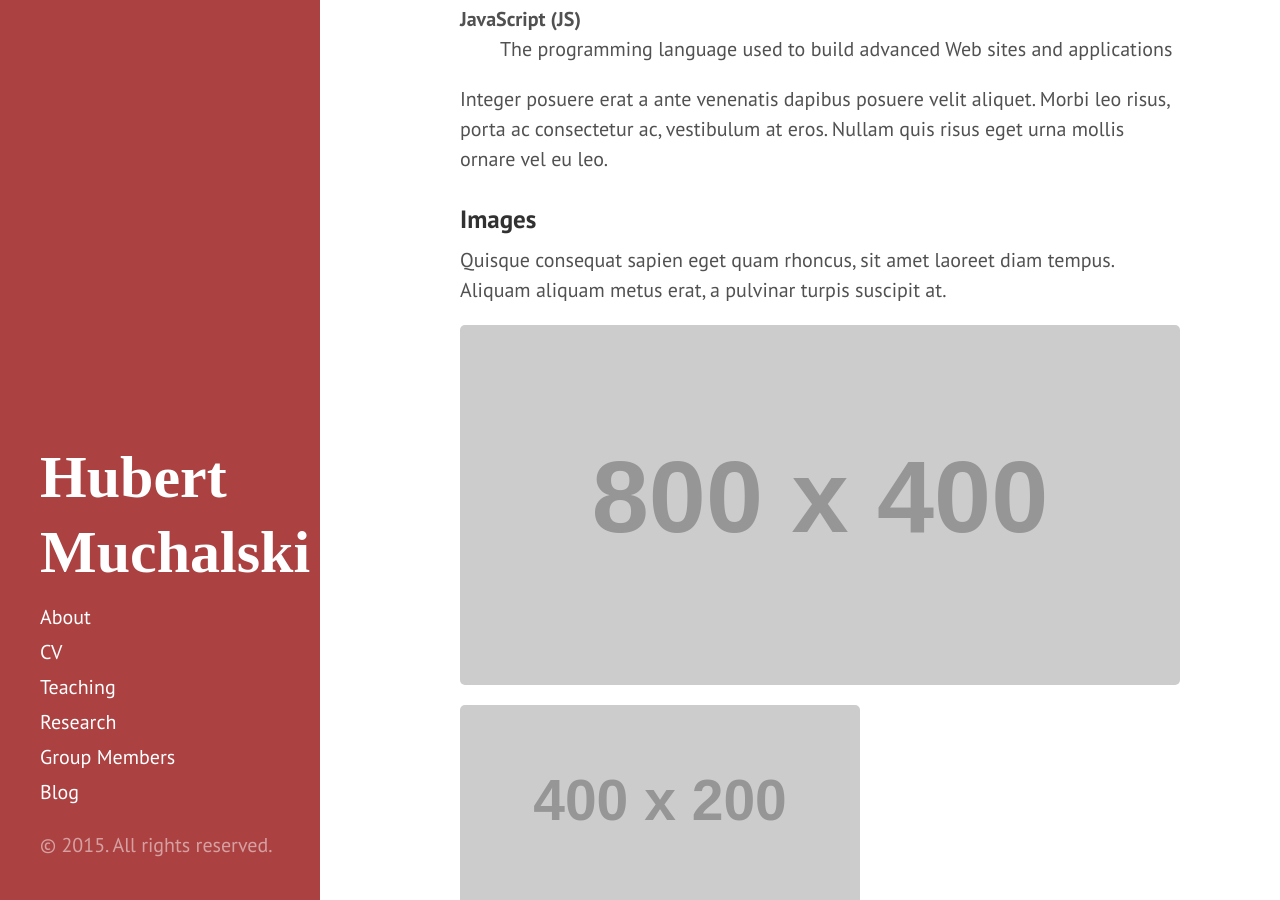
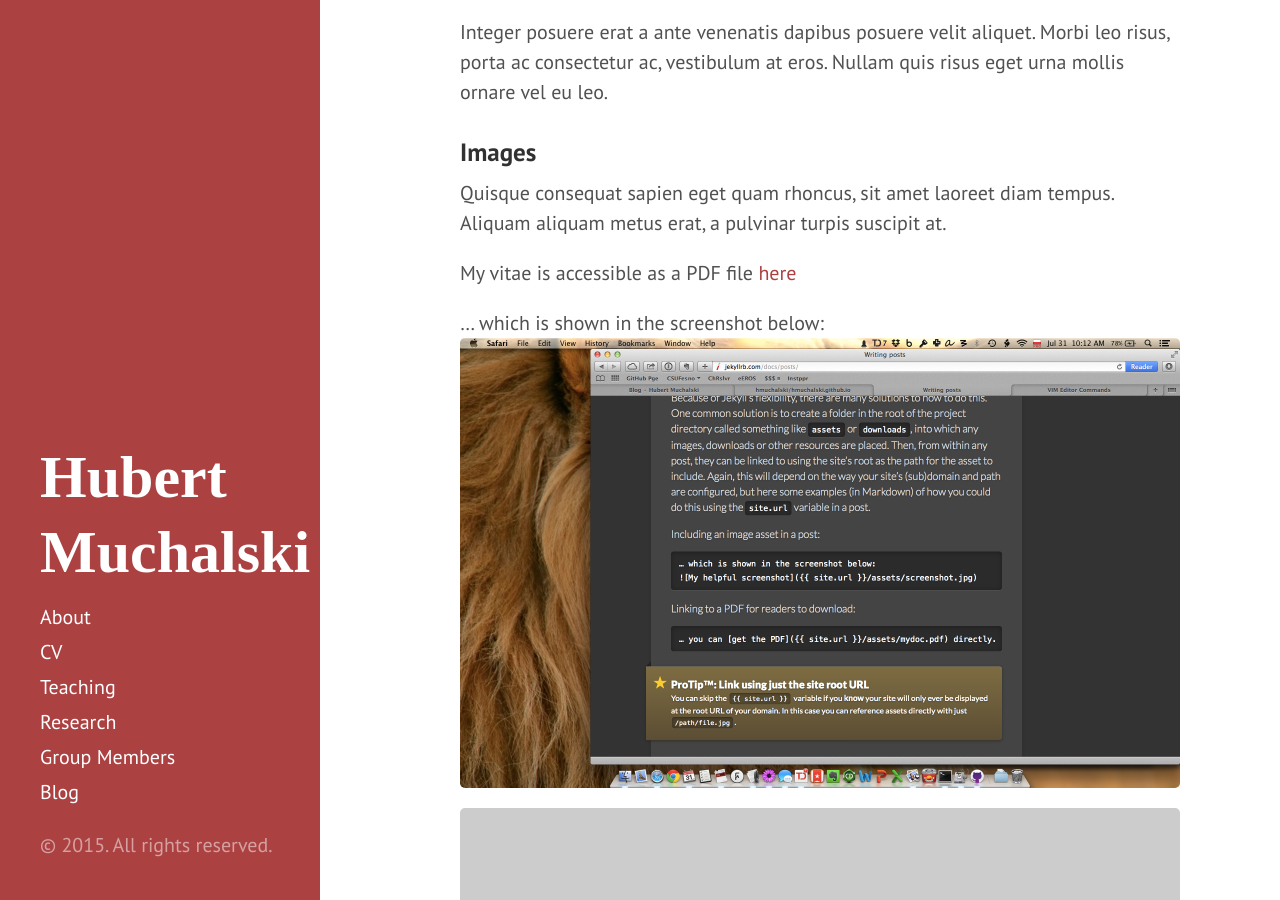
Before and after one commit to hmuchalski/hmuchalski.github.io, a Jekyll site: the page built from _posts/2015-07-31-example-content.md, in a window 1280 px wide and 900 px high, scrolled down 2947 px. Built offline with Jekyll 4.4.1, drawn with Linux system fonts in a browser that asks for light colours; Markdown is read by kramdown in place of the engine named in the settings.

Commit message:
image and pdf download test

```diff
--- a/_posts/2015-07-31-example-content.md
+++ b/_posts/2015-07-31-example-content.md
@@ -89,6 +89,11 @@ Integer posuere erat a ante venenatis dapibus posuere velit aliquet. Morbi leo r
 
 Quisque consequat sapien eget quam rhoncus, sit amet laoreet diam tempus. Aliquam aliquam metus erat, a pulvinar turpis suscipit at.
 
+My vitae is accessible as a PDF file [here][vitae]
+
+… which is shown in the screenshot below:
+![My helpful screenshot](/downloads/screenshot.png)
+
 ![placeholder](http://placehold.it/800x400 "Large example image")
 ![placeholder](http://placehold.it/400x200 "Medium example image")
 ![placeholder](http://placehold.it/200x200 "Small example image")
@@ -136,3 +141,5 @@ Nullam id dolor id nibh ultricies vehicula ut id elit. Sed posuere consectetur e
 -----
 
 Want to see something else added? <a href="https://github.com/poole/poole/issues/new">Open an issue.</a>
+
+[vitae]: /downloads/vitae.pdf
```
Also changed, not shown: downloads/screenshot.png (added), 1 other file.
